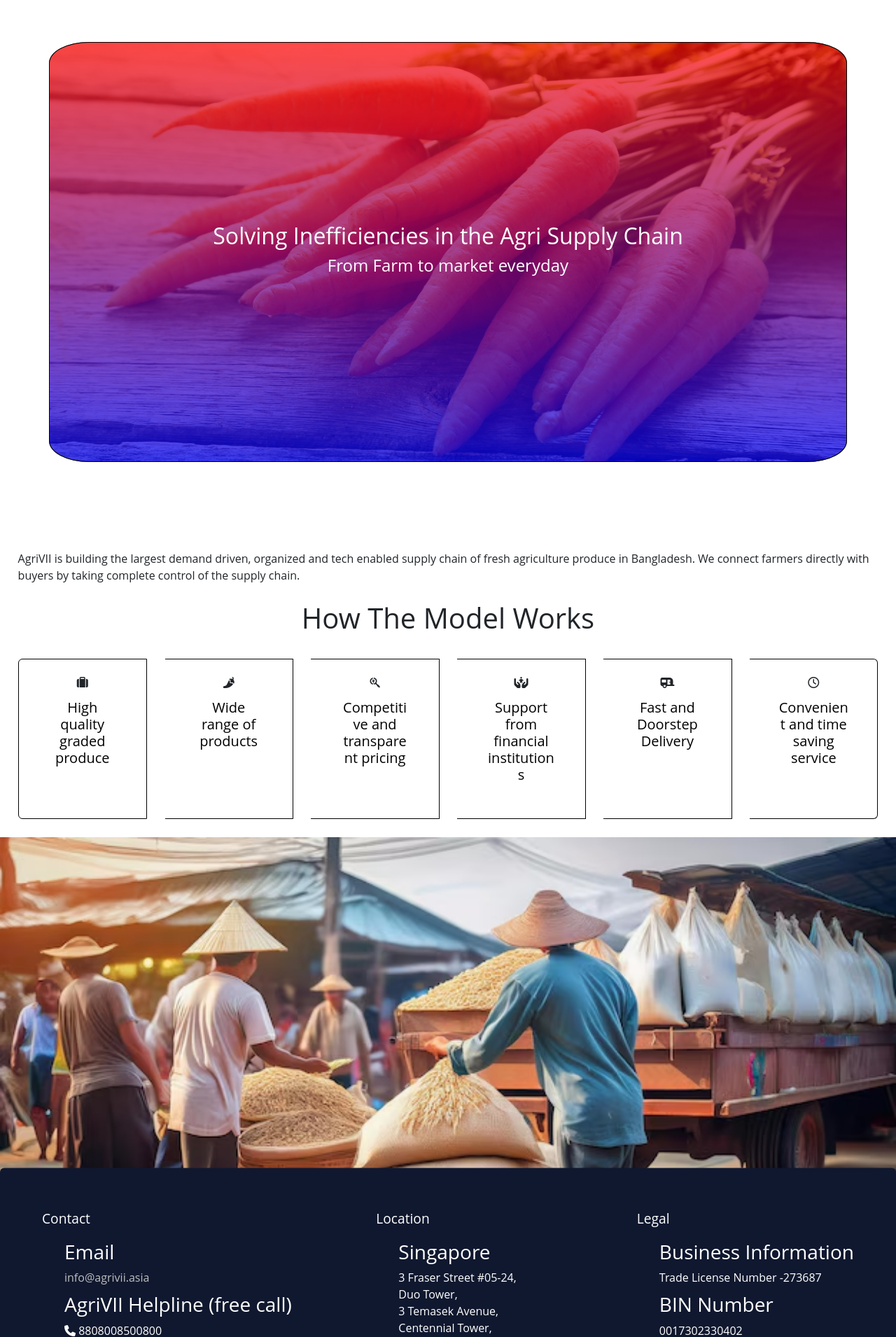
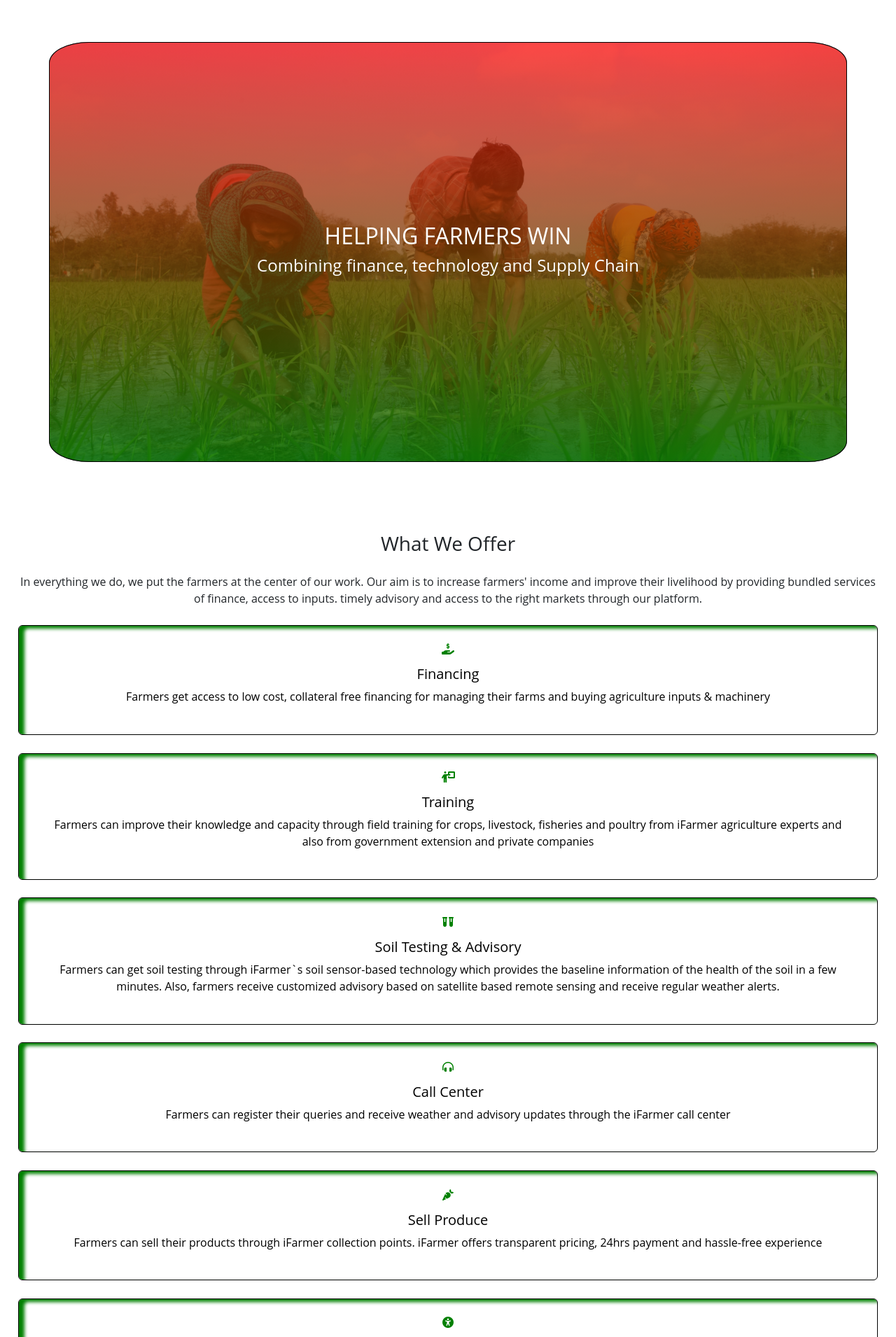
Before and after one commit to soumicshahriar/dbms_project, a PHP site: page /dashboard_navbaritems/s_farmersolution.html in a window 1280 px wide. Shown: the part 56-1966 px from the top of the page at 70% size. Run offline with PHP 8.4, Linux system fonts and the light colour scheme; some libraries are stand-ins or nearby versions.

Commit message:
farmer solution work almost done

```diff
--- a/dashboard_navbaritems/s_farmersolution.css
+++ b/dashboard_navbaritems/s_farmersolution.css
@@ -12,7 +12,7 @@
  justify-content: center;
 }
 .container .img{
- background: url(/dashboard_navbaritems/images/carrot.webp);
+ background: url(/dashboard_navbaritems/images/farmer.jpg);
  height: 600px;
  width: 100%;
  position: absolute;
@@ -27,7 +27,7 @@
  height: 600px;
  opacity: 0.7;
  width: 100%;
- background: linear-gradient(to bottom, red,blue);
+ background: linear-gradient(to bottom, red,green);
  position: absolute;
  border: 1px solid black;
  border-radius: 5%;
@@ -37,3 +37,7 @@
  text-align: center;
  color: white;
 }
+.card{
+ text-align: center;
+ box-shadow: 8px 4px 5px  green inset;
+}
--- a/dashboard_navbaritems/s_farmersolution.html
+++ b/dashboard_navbaritems/s_farmersolution.html
@@ -38,7 +38,7 @@
         Solutions
        </a>
        <ul class="dropdown-menu">
-        <li><a class="dropdown-item" href="#">For Farmers</a></li>
+        <li><a class="dropdown-item" href="/dashboard_navbaritems/s_farmersolution.html">For Farmers</a></li>
         <li><a class="dropdown-item" href="#">For Fnders</a></li>
         <li><a class="dropdown-item" href="#">IOT & Precision Farming</a></li>
         <li><a class="dropdown-item" href="/dashboard_navbaritems/s_supplychainsolution.html">Supply Chain</a></li>
@@ -54,65 +54,70 @@
    <div class="img"></div>
    <div class="overlay"></div>
    <div class="text">
-    <h2>Solving Inefficiencies
-     in the Agri Supply Chain</h2>
-     <h4>From Farm to market everyday</h4>
+    <h2>HELPING FARMERS WIN</h2>
+     <h4>Combining finance, technology and Supply Chain
+     </h4>
    </div>
   </div>
-  <div >
-   <p style="overflow:break-word;margin:2% ">AgriVII is building the largest demand driven, organized and tech enabled supply chain of fresh agriculture produce in Bangladesh. We connect farmers directly with buyers by taking complete control of the supply chain.</p>
+  <div style="text-align: center;">
+   <h3>What We Offer</h3>
+   <p style="overflow:break-word;margin:2% ">In everything we do, we put the farmers at the center of our work. Our aim is to increase farmers' income and improve their livelihood by providing bundled services of finance, access to inputs. timely advisory and access to the right markets through our platform.</p>
   </div>
   <!-- model work -->
-  <div style="text-align: center">
-    <h1>How The Model Works</h1>
-    <div class="card-group">
+
+  <div class="card-deck">
    <div class="card">
-        <i class="fa-solid fa-suitcase"></i>
+    <i style="color: green;" class="fa-solid fa-hand-holding-dollar"></i>
      <div class="card-body">
-          <h5 class="card-title">High quality graded produce</h5>
-        </div>
-      </div>
-      <div class="card">
-
-        <i class="fa-solid fa-pepper-hot"></i>
-        <div class="card-body">
-          <h5 class="card-title">Wide range of products
-           </h5>
-        </div>
-      </div>
-      <div class="card">
-        <i class="fa-brands fa-searchengin"></i>
-        <div class="card-body">
-          <h5 class="card-title">Competitive and transparent pricing</h5>
+       <h5 class="card-title">Financing</h5>
+       <p class="card-text">Farmers get access to low cost, collateral free financing for managing their farms and buying agriculture inputs & machinery</p>
 
      </div>
    </div>
    <div class="card">
-        <i class="fa-solid fa-hands-holding-child"></i>
+    <i style="color: green;" class="fa-solid fa-person-chalkboard"></i>
      <div class="card-body">
-          <h5 class="card-title">Support from financial institutions</h5>
+       <h5 class="card-title">Training</h5>
+       <p class="card-text">Farmers can improve their knowledge and capacity through field training for crops, livestock, fisheries and poultry from iFarmer agriculture experts and also from government extension and private companies</p>
 
      </div>
    </div>
    <div class="card">
-        <i class="fa-solid fa-caravan"></i>
+    <i style="color: green;" class="fa-solid fa-vials"></i>
      <div class="card-body">
-          <h5 class="card-title">Fast and Doorstep Delivery</h5>
+       <h5 class="card-title">Soil Testing & Advisory</h5>
+       <p class="card-text">Farmers can get soil testing through iFarmer`s soil sensor-based technology which provides the baseline information of the health of the soil in a few minutes. Also, farmers receive customized advisory based on satellite based remote sensing and receive regular weather alerts.</p>
 
      </div>
    </div>
    <div class="card">
-        <i class="fa-regular fa-clock"></i>
+    <i style="color: green;" class="fa-solid fa-headphones-simple"></i>
      <div class="card-body">
-          <h5 class="card-title">Convenient and time saving service</h5>
+       <h5 class="card-title">Call Center</h5>
+       <p class="card-text">Farmers can register their queries and receive weather and advisory updates through the iFarmer call center</p>
+
+     </div>
+   </div>
+   <div class="card">
+    <i style="color: green;" class="fa-solid fa-carrot"></i>
+     <div class="card-body">
+       <h5 class="card-title">Sell Produce</h5>
+       <p class="card-text">Farmers can sell their products through iFarmer collection points. iFarmer offers transparent pricing, 24hrs payment and hassle-free experience</p>
+
+     </div>
+   </div>
+   <div class="card">
+    <i style="color: green;" class="fa-solid fa-universal-access"></i>
+     <div class="card-body">
+       <h5 class="card-title">Access to Input</h5>
+       <p class="card-text">Farmers can buy high quality agro inputs at the right price from their nearest iFarmer partner retailers</p>
 
      </div>
    </div>
  </div>
-  </div>
-
+ <!-- model end -->
   <!-- carousel section -->
-   <div style="margin-top: 2%; ">
+   <div class="corosel" style="margin:10%;">
     <div id="carouselExampleSlidesOnly" class="carousel slide" data-bs-ride="carousel">
       <div class="carousel-inner">
         <div class="carousel-item active">
--- a/dashboard_navbaritems/s_supplychainsolution.html
+++ b/dashboard_navbaritems/s_supplychainsolution.html
@@ -38,7 +38,7 @@
         Solutions
        </a>
        <ul class="dropdown-menu">
-        <li><a class="dropdown-item" href="#">For Farmers</a></li>
+        <li><a class="dropdown-item" href="/dashboard_navbaritems/s_farmersolution.html">For Farmers</a></li>
         <li><a class="dropdown-item" href="#">For Fnders</a></li>
         <li><a class="dropdown-item" href="#">IOT & Precision Farming</a></li>
         <li><a class="dropdown-item" href="/dashboard_navbaritems/s_supplychainsolution.html">Supply Chain</a></li>
@@ -112,7 +112,7 @@
   </div>
 
   <!-- carousel section -->
-   <div style="margin-top: 2%; ">
+   <div style="margin: 10%; ">
     <div id="carouselExampleSlidesOnly" class="carousel slide" data-bs-ride="carousel">
       <div class="carousel-inner">
         <div class="carousel-item active">
```
Also changed, not shown: dashboard_navbaritems/images/farmer.jpg (added). Lines whose indentation alone changed are shown as unchanged.
